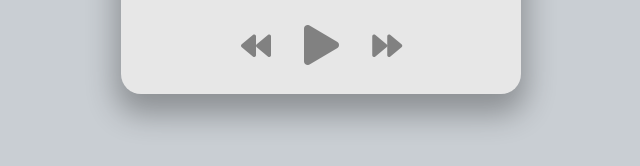
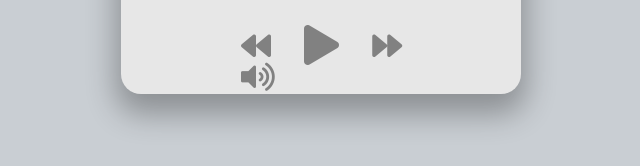
Before and after one commit to IsaacNyamari/music-player.io, a plain HTML site: page index.html in a window 1280 px wide. Shown: the part 556-722 px from the top of the page, 319-959 px from the left. Drawn offline with Linux system fonts and the light colour scheme.

Commit message:
Update index.html

```diff
--- a/index.html
+++ b/index.html
@@ -35,7 +35,17 @@
 			<i class="fas fa-backward" id="prev" title="Previous"></i>
 			<i class="fas fa-play main-button" id="play" title="Play"></i>
 			<i class="fas fa-forward" id="next" title="Next"></i>
+			<div class="volume">
+				<div class="volume-icon">
+					<i class="fas fa-volume-up" title="Mute" id="volume-icon"></i>
+				</div>
+				<div class="volume-range" title="Change Volume">
+					<div class="volume-bar"></div>
+				</div>
+			</div>
+
 		</div>
+
 	</div>
 <script src="music.js"></script>
 </body>
```
